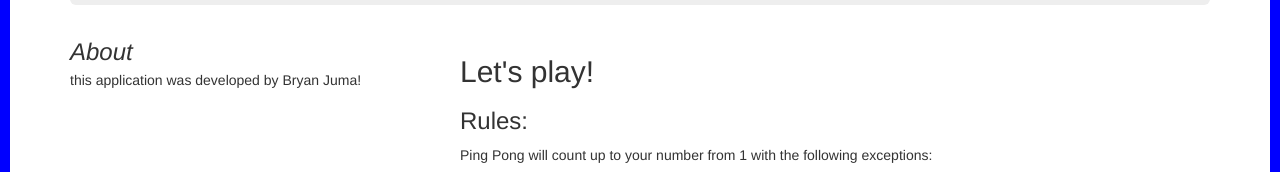
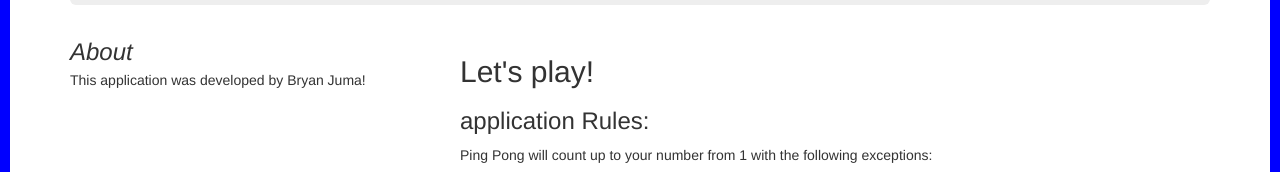
Before and after one commit to Alampulo/bryan-pingpong, a plain HTML site: page index.html in a window 1280 px wide. Shown: the part 230-402 px from the top of the page. Drawn offline with nearby package versions, Linux system fonts and the light colour scheme.

```diff
--- a/index.html
+++ b/index.html
@@ -19,11 +19,11 @@
 <div class="row">
   <div class="col-sm-4" >
 <h>About</h>
-<p>this application was developed by Bryan Juma!</p>
+<p>This application was developed by Bryan Juma!</p>
   </div>
   <div class="col-sm-8">
     <h2>Let's play!</h2>
-          <h3>Rules:</h3>
+          <h3>application Rules:</h3>
           <p>
             Ping Pong will count up to your number from 1 with the following exceptions:
           </p>
```
